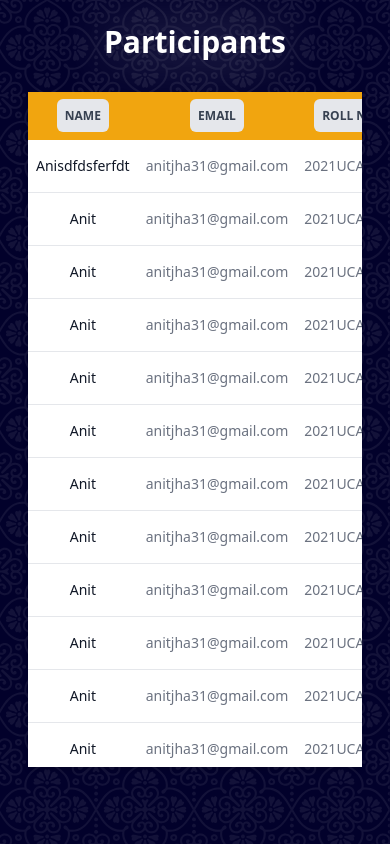
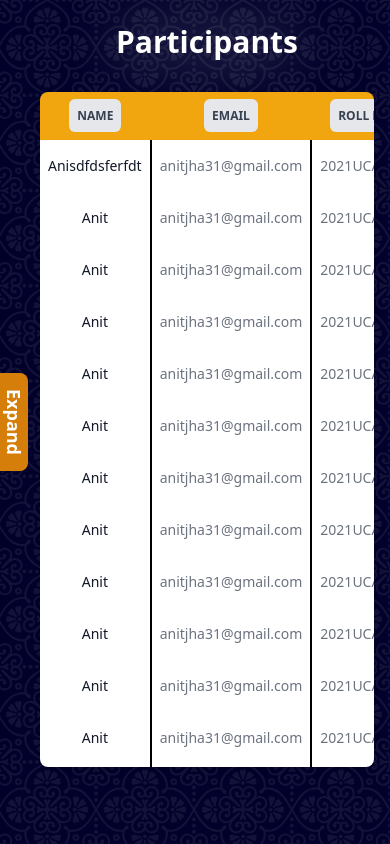
Before and after one commit to Moksha-Innovision/Moksha-Innovision-2023, a Next.js app: page /admin/registrations in a window 390 px wide. Built offline with nearby package versions, Linux system fonts and the light colour scheme.

Commit message:
fix: fixed sidebar on mobile

```diff
--- a/components/dashboard/ui/Dashboard.tsx
+++ b/components/dashboard/ui/Dashboard.tsx
@@ -6,7 +6,9 @@ const Dashboard = (props: any) => {
   return (
     <div className="flex  bg-event-pattern bg-contain  bg-prussian-blue-1000 w-full h-screen ">
       <Sidebar />
-      <div className="content basis-full text-white relative">{children}</div>
+      <div className="content basis-full text-white relative sm:pl-36 pl-6">
+        {children}
+      </div>
     </div>
   );
 };
--- a/components/dashboard/ui/Sidebar/Sidebar.tsx
+++ b/components/dashboard/ui/Sidebar/Sidebar.tsx
@@ -1,6 +1,7 @@
 import SidebarChip from "./SidebarChip";
 import Image from "next/image";
 import Link from "next/link";
+import { useState } from "react";
 type Props = {};
 
 const SidebarChips = [
@@ -27,14 +28,31 @@ const SidebarChips = [
 ];
 
 const Sidebar = (props: Props) => {
+  const [sidebarOpen, setSidebarOpen] = useState(false);
   return (
     // <div className="flex  bg-event-pattern bg-contain  bg-prussian-blue-1000 w-full h-screen ">
 
-    <div className=" group basis-24 bg-[rgba(255,255,255,.1)] rounded p-3 shadow-lg h-screen hover:basis-64 cursor-pointer hidden sm:block ">
+    <div
+      className={` group w-64 sm:w-28 fixed left-0 z-10 bg-[rgba(255,255,255,.1)] rounded p-3 shadow-lg h-screen sm:hover:w-64 cursor-pointer  hover:bg-prussian-blue-1000  sm:translate-x-0 ${
+        sidebarOpen
+          ? "translate-x-0 bg-prussian-blue-1000"
+          : "-translate-x-full"
+      }`}
+    >
+      <span
+        className="sm:hidden clickme absolute top-0 flex flex-col justify-center items-center  h-screen bg-transparent  text-white left-full"
+        onClick={() => setSidebarOpen(!sidebarOpen)}
+        style={{ writingMode: "vertical-rl" }}
+      >
+        <span className="font-bold text-lg bg-saffron-600 rounded-r-lg py-4">
+          {sidebarOpen ? "Close" : "Expand"}
+        </span>
+      </span>
+
       <div className="flex items-center flex-col space-y-4 p-2 mb-5 mokshaLogo mt-5">
         <Link
           href="/admin/registrations"
-          className="mb-8 group-hover:w-auto w-24"
+          className="mb-8 sm:group-hover:w-auto w-auto"
         >
           <Image
             src="/MokshaAdmin.svg"
@@ -44,7 +62,7 @@ const Sidebar = (props: Props) => {
             className="w-full"
           />
         </Link>
-        <div className="w-24 group-hover:w-36">
+        <div className="w-36 sm:w-24 sm:group-hover:w-36">
           <Image
             className="w-full rounded-full  "
             src={"/profilecircle.svg"}
@@ -54,11 +72,11 @@ const Sidebar = (props: Props) => {
           />
         </div>
         <div className="flex flex-col  items-center">
-          <h4 className="font-semibold  text-white capitalize font-poppins tracking-wide text-base group-hover:w-auto group-hover:text-2xl">
+          <h4 className="font-semibold  text-white capitalize font-poppins tracking-wide sm:text-base group-hover:w-auto sm:group-hover:text-2xl">
             {"Soc Name"}
           </h4>
           <span className="text-sm tracking-wide flex items-center space-x-1">
-            <span className="text-white scale text-xs group-hover:text-sm">
+            <span className="text-white scale sm:text-xs sm:group-hover:text-sm">
               {"Soc@eamil.com"}
             </span>
           </span>
@@ -67,7 +85,7 @@ const Sidebar = (props: Props) => {
       <ul className="space-y-2 text-md  mt-10">
         {SidebarChips.map((chip) => (
           <li key={chip.href}>
-            <SidebarChip {...chip} />
+            <SidebarChip {...chip} setSidebarOpen={setSidebarOpen} />
           </li>
         ))}
       </ul>
--- a/components/dashboard/ui/Sidebar/SidebarChip.tsx
+++ b/components/dashboard/ui/Sidebar/SidebarChip.tsx
@@ -7,12 +7,13 @@ type Props = {
   href: string;
   name: string;
   iconSrc: string;
+  setSidebarOpen: (a: any) => any;
 };
 
 const SidebarChip = (props: Props) => {
   const router = useRouter();
 
-  const { href, name, iconSrc } = props;
+  const { href, name, iconSrc, setSidebarOpen } = props;
 
   const ACTIVE_STYLE = "bg-gray-900 invert";
 
@@ -22,11 +23,12 @@ const SidebarChip = (props: Props) => {
       className={`flex items-center justify-center space-x-3 text-white py-2 rounded-md font-medium hover:invert hover:bg-gray-900 ${
         router.asPath === href ? ACTIVE_STYLE : ""
       }`}
+      onClick={() => setSidebarOpen(false)}
     >
       <span className="text-white scale-100">
         {<Image src={iconSrc} width={25} height={25} alt={name + " icon"} />}
       </span>
-      <span className="group-hover:w-auto w-0 overflow-x-hidden h-0 group-hover:h-auto ">
+      <span className="group-hover:w-auto sm:w-0  overflow-x-hidden sm:h-0 group-hover:h-auto ">
         {name}
       </span>
     </Link>
--- a/components/dashboard/ui/Table/ParticipantTable.tsx
+++ b/components/dashboard/ui/Table/ParticipantTable.tsx
@@ -5,7 +5,7 @@ type Props = {};
 const ParticipantTable = (props: Props) => {
   return (
     <>
-      <div className="relative overflow-x-auto max-w-full shadow-md sm:rounded-lg overflow-y-auto max-h-[80vh]">
+      <div className="relative overflow-x-auto max-w-full shadow-md rounded-lg overflow-y-auto max-h-[80vh] ">
         <table className="w-full text-sm text-left text-gray-500 dark:text-gray-400  ">
           <thead className="text-xs text-gray-700 uppercase bg-saffron-500  ">
             <tr>
--- a/components/dashboard/ui/Table/TableRow.tsx
+++ b/components/dashboard/ui/Table/TableRow.tsx
@@ -10,17 +10,19 @@ const TableRow = (props: Props) => {
   const { name, email, rollno } = props;
 
   return (
-    <tr className="bg-white border-b dark:bg-gray-900 dark:border-gray-700">
+    <tr className="bg-white  dark:bg-gray-900 dark:border-gray-700">
       <th
         scope="row"
-        className="px-2 py-4 font-medium text-gray-900 text-center whitespace-nowrap dark:text-white"
+        className="px-2 border-r-2 border-black py-4 font-medium text-gray-900 text-center whitespace-nowrap dark:text-white"
       >
         {name}
       </th>
-      <td className="px-2 py-4 text-center">{email}</td>
-      <td className="px-2 py-4 text-center">{rollno}</td>
-      <td className="px-2 py-4 text-center">Etc</td>
-      <td className="px-2 py-4 text-center">
+      <td className="px-2 border-r-2 border-black py-4 text-center">{email}</td>
+      <td className="px-2 border-r-2 border-black py-4 text-center">
+        {rollno}
+      </td>
+      <td className="px-2 border-r-2 border-black py-4 text-center">Etc</td>
+      <td className="px-2 border-r-2 border-black py-4 text-center">
         <a href="#" className="font-medium text-red-600  hover:underline">
           Remove
         </a>
```
